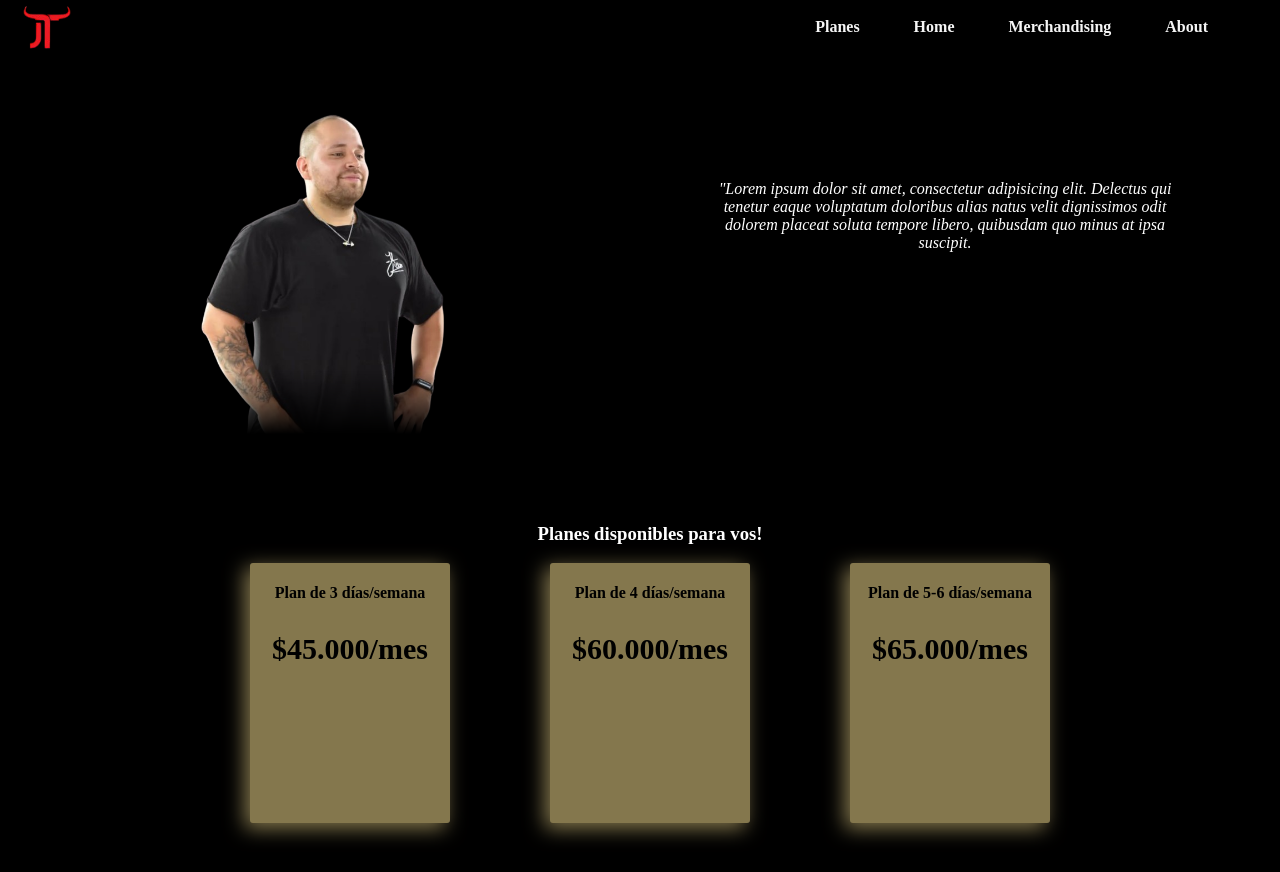
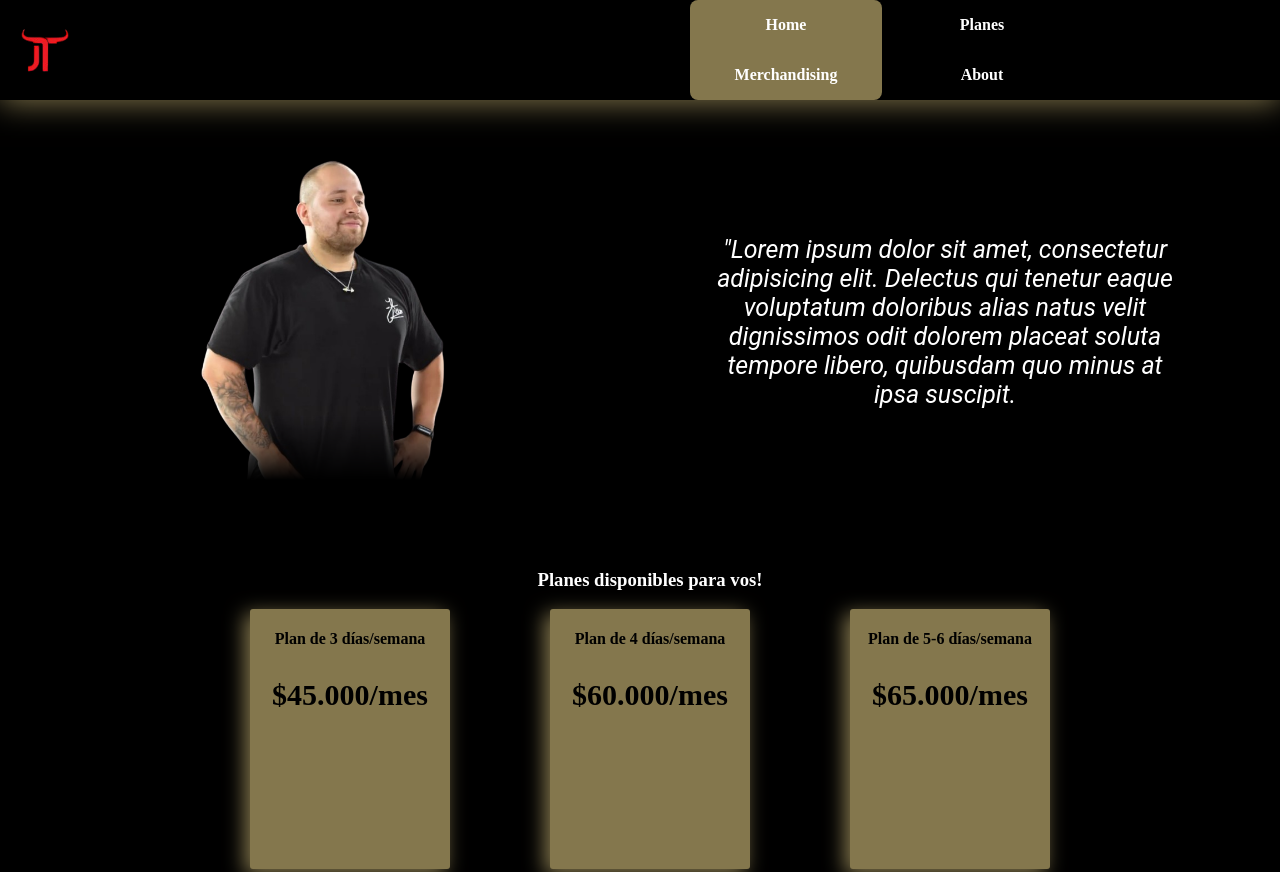
Before and after one commit to Franriv88/JT-Proyect, a plain HTML site: page JT Proyect/index.html in a window 1280 px wide. Shown: the top 872 px of the page. Drawn offline with Linux system fonts and the light colour scheme.

Commit message:
Nav bar con efecto :hover
-Se fijó la barra de navegación a la derecha
- Se implementó efecto :hover mediante a:nthchild

```diff
--- a/JT Proyect/index.html
+++ b/JT Proyect/index.html
@@ -14,12 +14,13 @@
                 <div class="logo">
                     <img src="/JT Proyect/img/JT_logo_red_64x64-removebg-preview.png" alt="">
                 </div>
-                    <ul>
-                        <li><a href="#">Planes</a></li>
-                        <li><a href="#">Home</a></li>
-                        <li><a href="#">Merchandising</a></li>
-                        <li><a href="#">About</a></li>
-                    </ul>
+                <nav>
+                    <a href="#">Home</a>
+                    <a href="#">Planes</a>
+                    <a href="#">Merchandising</a>
+                    <a href="#">About</a>
+                    <div class="animation start-home"></div>
+                </nav>
             </div>
         </nav>
     </header>
@@ -32,6 +33,7 @@
                 <p><span>"Lorem ipsum dolor sit amet, consectetur adipisicing elit. Delectus qui tenetur eaque voluptatum doloribus alias natus velit dignissimos odit dolorem placeat soluta tempore libero, quibusdam quo minus at ipsa suscipit.</span></p>
             </div>
         </div>
+        <!-- PLANES (tarjetas) -->
         <div class="planes">
             <h3>Planes disponibles para vos!</h3>
         <div class="precios">
@@ -49,15 +51,19 @@
             </div>
         </div>
         </div>
+        <!-- CERTIFICADOS Y ESTUDIOS -->
         <div class="certificados">
             <h3>certificados</h3>
         </div>
+        <!-- MERCANCÍA -->
         <div class="merch">
             <h3>Merchandising</h3>
         </div>
+        <!-- TESTIMONIOS Y COMENTARIOS -->
         <div class="testimonios">
             <h3>área de testimonios</h3>
         </div>
+        <!-- FOOTER & SOCIAL MEDIA -->
         <footer class="footer">
             <ul>
                 <li><a href="https://www.instagram.com/joacotaboadafit/">Instagram</a></li>
--- a/JT Proyect/style.css
+++ b/JT Proyect/style.css
@@ -20,13 +20,14 @@ a{
 .navbar{
     width: 100%;
     height: 20%;
-    margin:2px;
     display: flex;
     background-color: #000;
+    box-shadow: 0 2px 30px 0 #84774d;
 }
 
 .navdiv{
     width: 100%;
+    height: 100%;
     display: flex;
     align-items: center;
     margin:0 20px;
@@ -38,17 +39,66 @@ a{
         height: 50px;
     }
 
-    li{
-        list-style: none;
-        display: inline-block;
+    nav{
+        position: relative;
+        background-color:#000;
+        width: 100%;
+        height: 100%;
+        margin-left: 50%;
     }
+}
 
-    li a {
-        color: whitesmoke;
-        font-size: 18x;
-        font-weight: bold;
-        margin-right: 50px;
-    }
+nav a{
+    color: #FFF;
+    width: 146px;
+    position: relative;
+    display: inline-block;
+    line-height: 50px;
+    font-size: 1em;
+    font-weight: bold;
+    padding: 0 23px;
+    z-index: 1;
+    display: inline-block;
+    text-align: center;
+}
+nav .animation{
+    position: absolute;
+    height: 100%;
+    top: 0;
+    z-index: 0;
+    background: #84774d;
+    width: 100px;
+    border-radius: 8px;
+
+}
+a:nthchild(1){
+    width: 100px;
+}
+nav .start-home,a:nth-child(1):hover~.animation{
+    width: 192px;
+    left: 0;
+}
+a:nthchild(2){
+    width: 100%;
+    left: 0;
+}
+nav .start-planes,a:nth-child(2):hover~.animation{
+    width: 192px;
+    left: 192px;
+}
+a:nthchild(3){
+    width: 100px;
+}
+nav .start-merchandising,a:nth-child(3):hover~.animation{
+    width: 192px;
+    left: 384px;
+}
+a:nthchild(4){
+    width: 100px;
+}
+nav .start-about,a:nth-child(4):hover~.animation{
+    width: 192px;
+    left: 576px;
 }
 
 /*contenedor de saludo*/
@@ -80,11 +130,13 @@ a{
     height: 100%;
     padding: 10px;
     margin:0 50px;
+    font-family: roboto;
     background-color: #000;
 
     p{
         text-align: center;
         align-content: center;
+        font-size: 25px;
         display: block;
         padding: 50px;
         color:#FFF;
```
